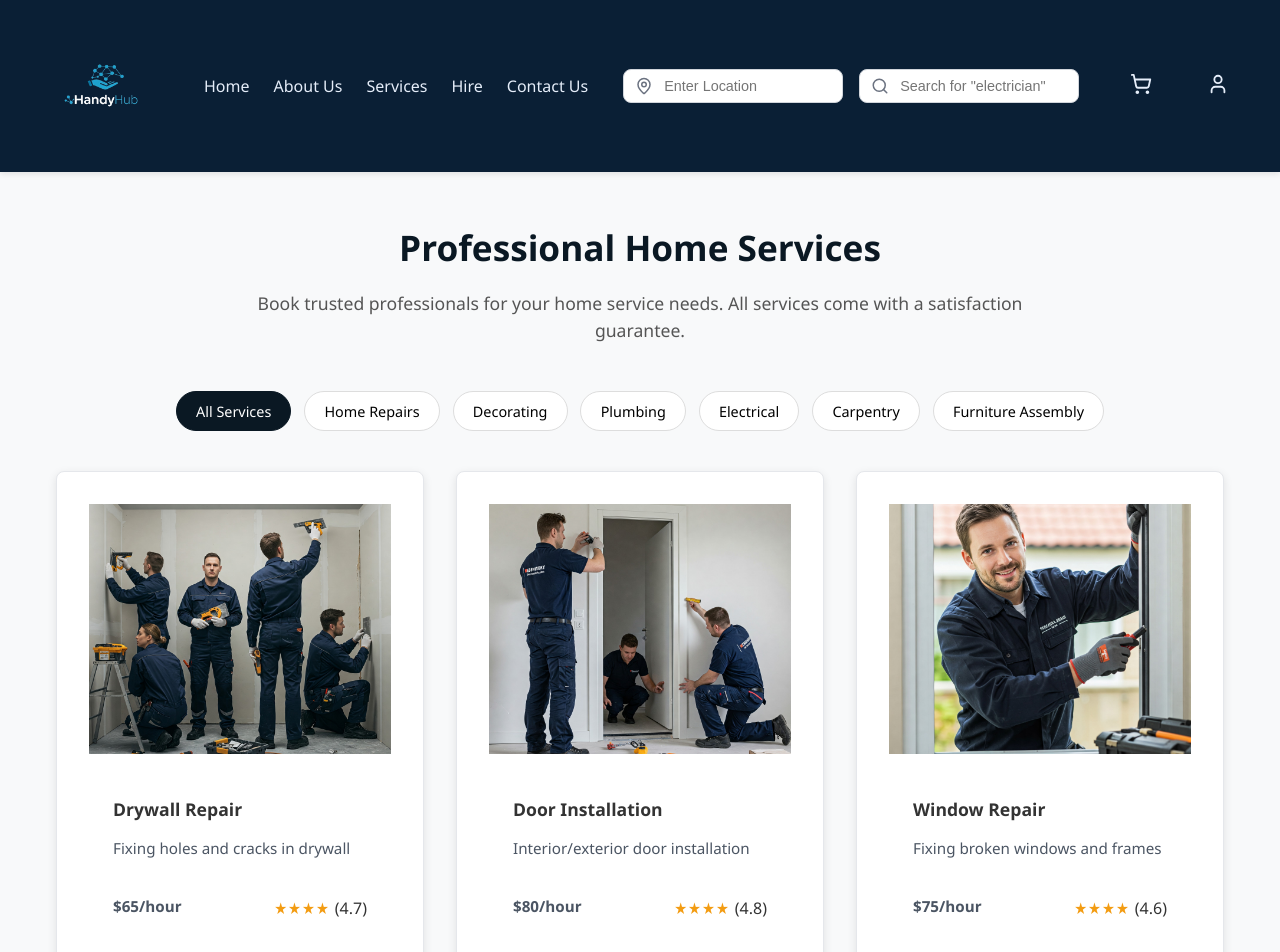
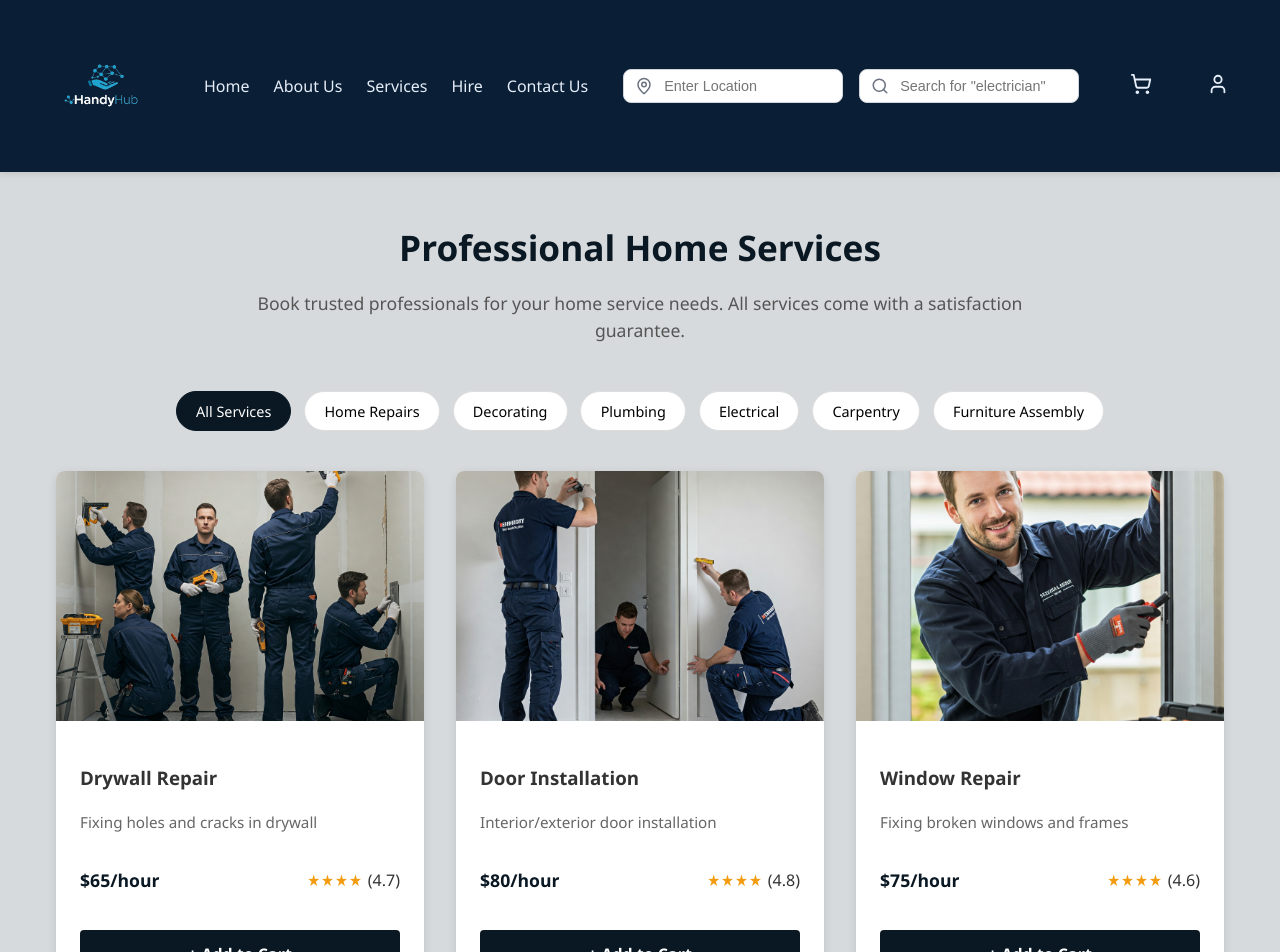
Before and after one commit to shalini-saloni/ServiceHub, a React (Vite) app in the folder ServeMate/: page /hire in a window 1280 px wide. Shown: the top 952 px of the page. Built offline with nearby package versions, Linux system fonts and the light colour scheme.

Commit message:
Corrected Some mistakes

```diff
--- a/ServeMate/src/pages/Hire.css
+++ b/ServeMate/src/pages/Hire.css
@@ -1,7 +1,7 @@
 .hire-services-page {
     font-family: 'Segoe UI', Tahoma, Geneva, Verdana, sans-serif;
     color: #333;
-    background-color: #f8f9fa;
+    background-color: #d7dadd;
     min-height: 100vh;
     padding: 2rem 0;
   }
@@ -57,7 +57,7 @@
     border-color: #0a1823;
   }
 
-  .services-grid {
+  .service-grid {
     display: grid;
     grid-template-columns: repeat(auto-fill, minmax(300px, 1fr));
     gap: 2rem;
--- a/ServeMate/src/pages/Hire.jsx
+++ b/ServeMate/src/pages/Hire.jsx
@@ -50,7 +50,7 @@ const Hire = ({ setCartItems }) => {
           ))}
         </div>
 
-        <div className="services-grid">
+        <div className="service-grid">
           {filteredServices.map(service => {
             const isInCart = localCartItems.some(item => item.id === service.id);
             return (
--- a/ServeMate/src/pages/Home.css
+++ b/ServeMate/src/pages/Home.css
@@ -187,7 +187,7 @@
     gap: 2rem;
   }
 
-  .service-card {
+  .services-card {
     background-color: #ffffff;
     border: 1px solid #e5e7eb;
     padding: 2rem;
@@ -197,23 +197,23 @@
     border-radius: 0.5rem;
   }
 
-  .service-card:hover {
-    background-color: #add5ef; /* light blue on hover */
+  .services-card:hover {
+    background-color: #9fd0f0; /* light blue on hover */
     border-color: #38bdf8;
   }
 
-  .service-card .icon {
+  .services-card .icon {
     margin-bottom: 1rem;
     color: #0a1f35;
   }
 
-  .service-card h3 {
+  .services-card h3 {
     font-size: 1.1rem;
     margin-bottom: 0.5rem;
     font-weight: 600;
   }
 
-  .service-card p {
+  .services-card p {
     font-size: 0.95rem;
     color: #4b5563;
     margin-bottom: 1.2rem;
--- a/ServeMate/src/pages/Home.jsx
+++ b/ServeMate/src/pages/Home.jsx
@@ -104,7 +104,7 @@ const Home = () => {
 
           <div className="services-grid">
             {services.map((service, idx) => (
-              <div className="service-card" key={idx}>
+              <div className="services-card" key={idx}>
                 <div className="icon">{service.icon}</div>
                 <h3>{service.title}</h3>
                 <p>{service.desc}</p>
```
